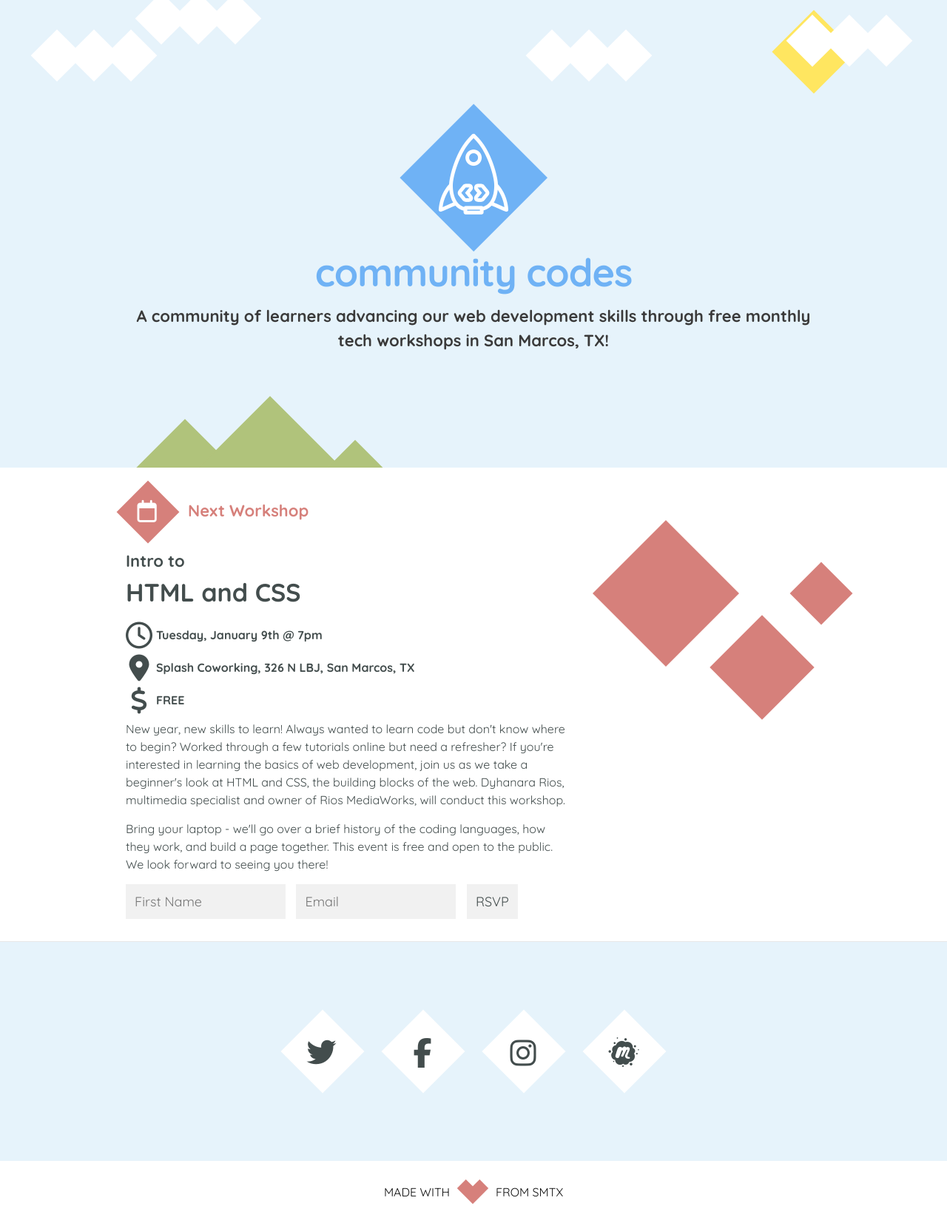
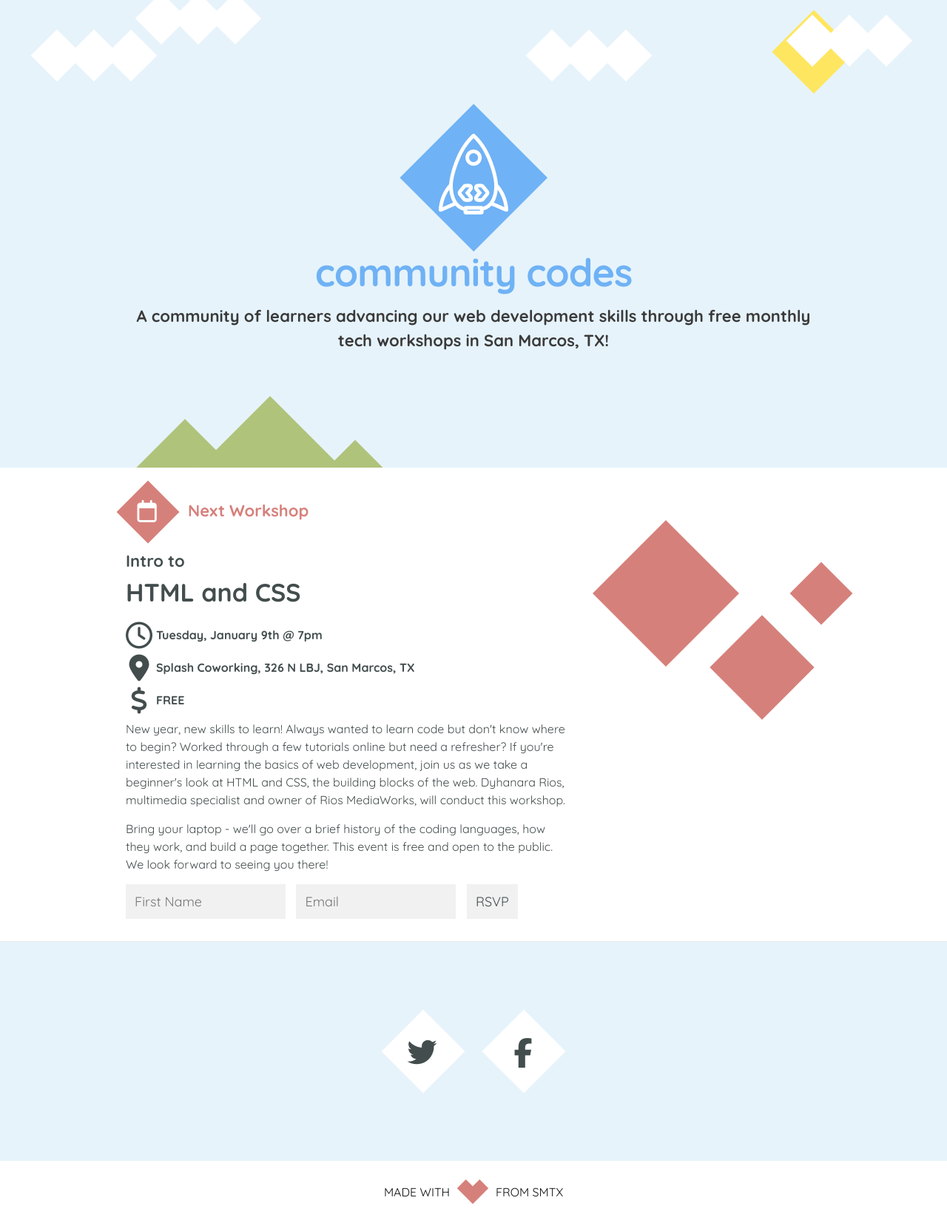
Before and after one commit to CommunityCodes/communitycodes.github.io, a Jekyll site: the page built from index.html, in a window 1280 px wide. Shown: the whole page at 74% size. Built offline with Jekyll 4.4.1, drawn with Linux system fonts in a browser that asks for light colours; nearby versions of some CDN libraries.

```diff
--- a/_includes/footer.html
+++ b/_includes/footer.html
@@ -5,8 +5,8 @@
     <div class="social-footer">
       <a target="_blank" href="https://twitter.com/communitycodes"><div class="footer-icon"><i class="fa fa-twitter" aria-hidden="true"></i></div></a>
       <a target="_blank" href="https://facebook.com/communitycodes"><div class="footer-icon"><i class="fa fa-facebook" aria-hidden="true"></i></div></a>
-      <a target="_blank" href="https://instagram.com/communitycodes"><div class="footer-icon"><i class="fa fa-instagram" aria-hidden="true"></i></div></a>
-      <a target="_blank" href="https://meetup.com/communitycodes"><div class="footer-icon"><i class="fa fa-meetup" aria-hidden="true"></i></div></a>
+      <!-- <a target="_blank" href="https://instagram.com/communitycodes"><div class="footer-icon"><i class="fa fa-instagram" aria-hidden="true"></i></div></a>
+      <a target="_blank" href="https://meetup.com/communitycodes"><div class="footer-icon"><i class="fa fa-meetup" aria-hidden="true"></i></div></a> -->
     </div>
 
   </div>
```
